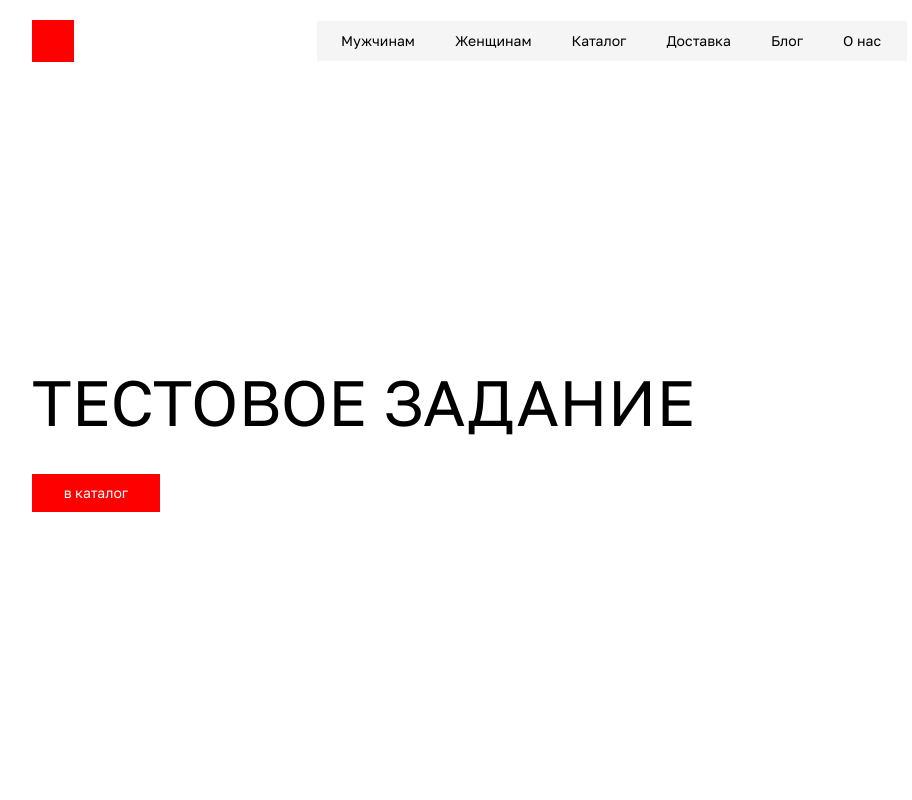
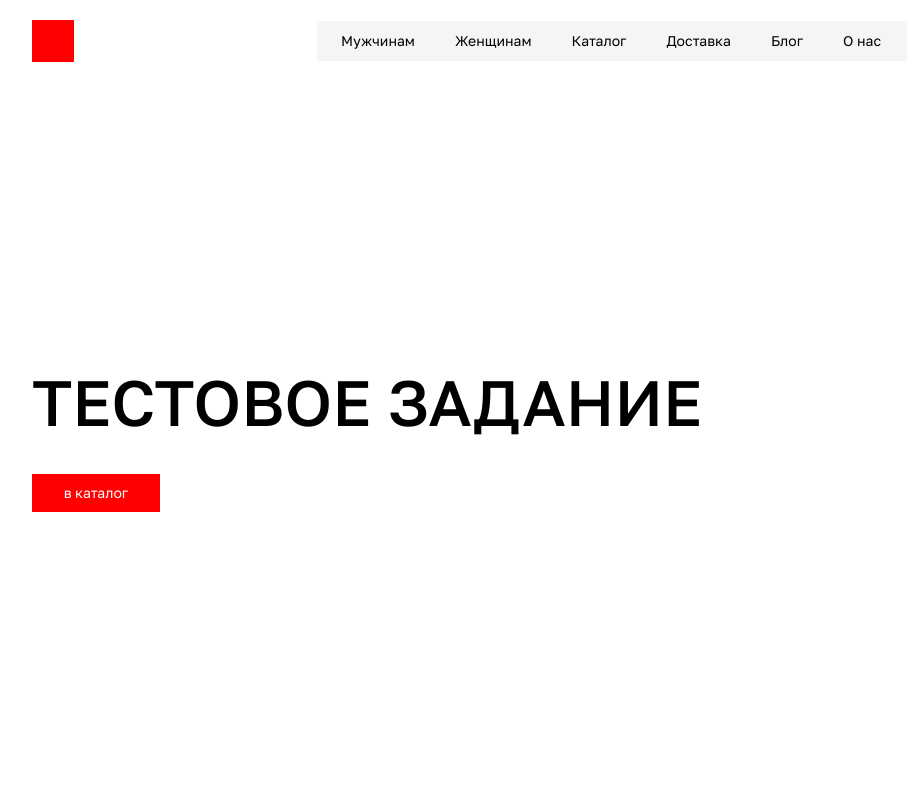
Before and after one commit to MiggRabbid/test-task-Tapir, a Nuxt app: page / in a window 1280 px wide. Shown: the top 800 px of the page, without its empty margins (28-940 px from the left). Built offline with nearby package versions, Linux system fonts and the light colour scheme.

Commit message:
Fix: fonts styles

```diff
--- a/app/components/catalog/CatalogProductCard.vue
+++ b/app/components/catalog/CatalogProductCard.vue
@@ -160,7 +160,7 @@ const handleToggleLike = (): void => {
   color: var(--color-text-inverse);
   font-family: var(--font-family-base);
   font-size: var(--font-size-xs);
-  font-weight: var(--font-weight-bold);
+  font-weight: var(--font-weight-medium);
   line-height: var(--line-height-line);
 }
 
--- a/app/pages/index.vue
+++ b/app/pages/index.vue
@@ -31,7 +31,7 @@
   margin: 0;
   color: var(--color-text-primary);
   font-size: var(--font-size-4xl);
-  font-weight: var(--font-weight-bold);
+  font-weight: var(--font-weight-medium);
   line-height: 1;
 }
 
```
